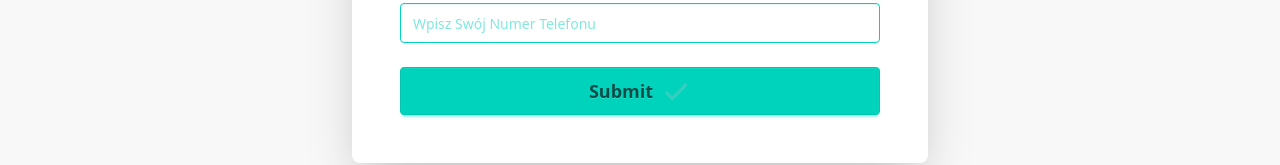
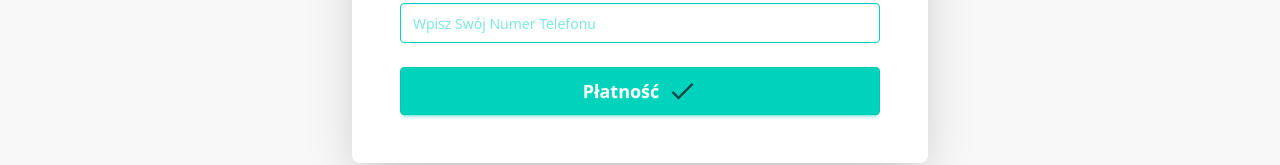
Before and after one commit to Keryyyl/SklepZaliczenie, a React (Vite) app: page /koszyk in a window 1280 px wide. Shown: the part 565-730 px from the top of the page. Built offline with nearby package versions, Linux system fonts and the light colour scheme.

Commit message:
Adds new color to css File

```diff
--- a/src/index.css
+++ b/src/index.css
@@ -30,3 +30,57 @@
     /* Support for IE. */
     font-feature-settings: 'liga';
   }
+
+  .material-icons-dark {
+    font-family: 'Material Icons';
+    font-weight: normal;
+    font-style: normal;
+    font-size: 30px;  /* Preferred icon size */
+    display: inline-block;
+    line-height: 1;
+    text-transform: none;
+    letter-spacing: normal;
+    word-wrap: normal;
+    white-space: nowrap;
+    direction: ltr;
+    fill: black;
+    color: black;
+
+    /* Support for all WebKit browsers. */
+    -webkit-font-smoothing: antialiased;
+    /* Support for Safari and Chrome. */
+    text-rendering: optimizeLegibility;
+
+    /* Support for Firefox. */
+    -moz-osx-font-smoothing: grayscale;
+
+    /* Support for IE. */
+    font-feature-settings: 'liga';
+  }
+
+  .material-icons-accent {
+    font-family: 'Material Icons';
+    font-weight: normal;
+    font-style: normal;
+    font-size: 30px;  /* Preferred icon size */
+    display: inline-block;
+    line-height: 1;
+    text-transform: none;
+    letter-spacing: normal;
+    word-wrap: normal;
+    white-space: nowrap;
+    direction: ltr;
+    fill: oklch(38% .063 188.416);
+    color: oklch(38% .063 188.416);
+
+    /* Support for all WebKit browsers. */
+    -webkit-font-smoothing: antialiased;
+    /* Support for Safari and Chrome. */
+    text-rendering: optimizeLegibility;
+
+    /* Support for Firefox. */
+    -moz-osx-font-smoothing: grayscale;
+
+    /* Support for IE. */
+    font-feature-settings: 'liga';
+  }
--- a/src/pages/components/MailForm.jsx
+++ b/src/pages/components/MailForm.jsx
@@ -107,9 +107,9 @@ function KursCard(props) {
                         </div>
 
                         <div className="card-actions justify-end mt-6">
-                            <button type="submit" className="btn btn-accent btn-lg w-full flex items-center justify-center gap-2">
-                                Submit
-                                <span className="material-icons"> check </span>
+                            <button type="submit" className="btn btn-accent btn-lg w-full flex items-center justify-center gap-2 text-white dark:text-black">
+                                Płatność
+                                <span className="material-icons-accent"> check </span>
                             </button>
                         </div>
                     </form>
```
